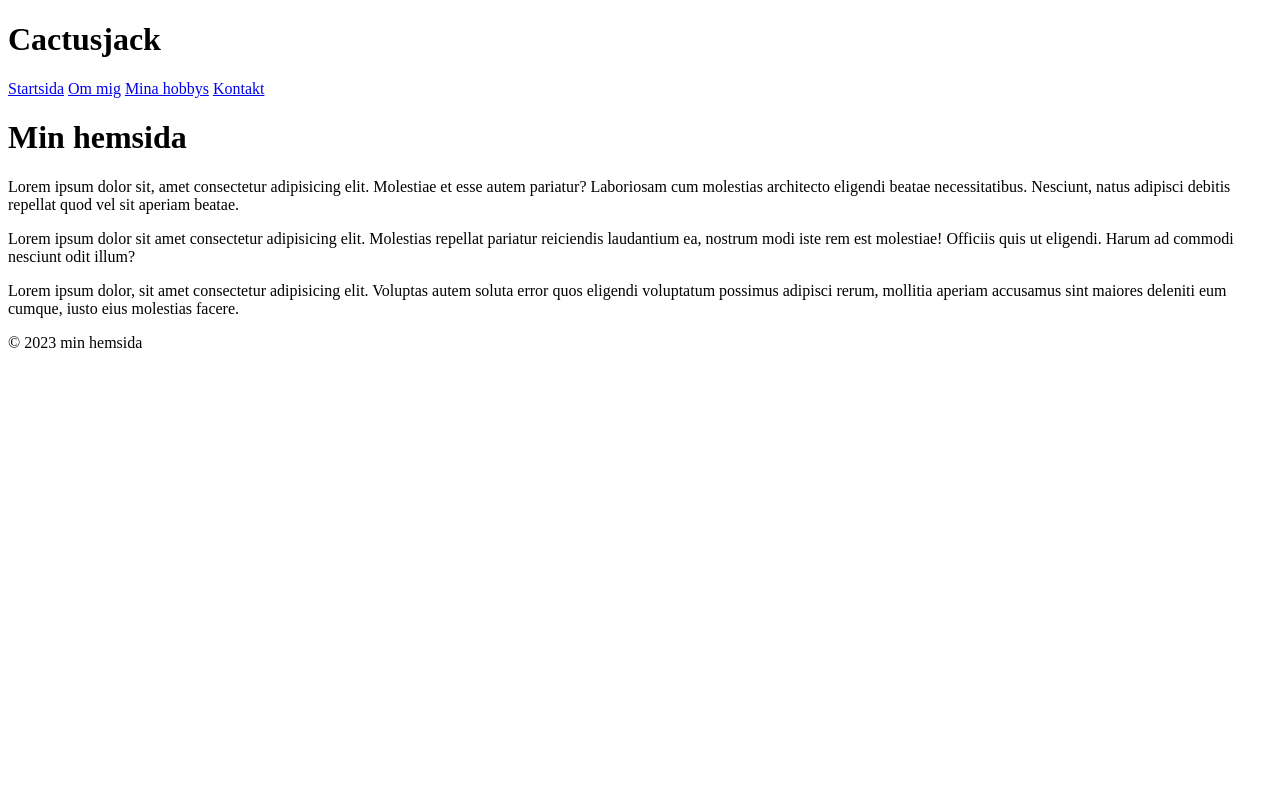
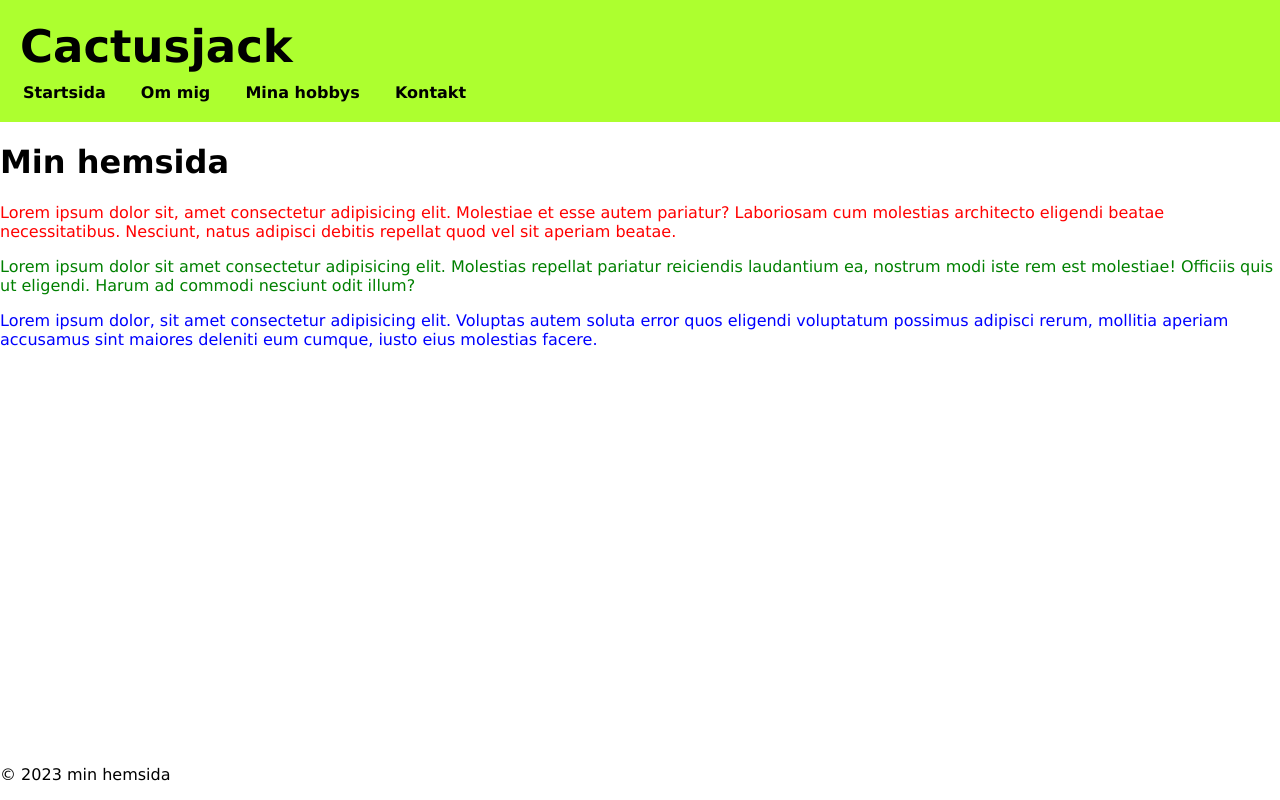
Before and after one commit to 4yourztruly/HTMLCSS, a plain HTML site: page index.html in a window 1280 px wide. Drawn offline with Linux system fonts and the light colour scheme.

Commit message:
Hemsida v1.02

```diff
--- a/index.html
+++ b/index.html
@@ -13,11 +13,12 @@
 <body>
         <header>
             <h1>Cactusjack</h1>
+            <nav>
             <a class="active" href="index.html">Startsida</a>
             <a href="about.html">Om mig</a>
             <a href="hobbys.html">Mina hobbys</a>
             <a href="contact.html">Kontakt</a>
-
+            </nav>
         </header>
 
         <main>
--- a/style.css
+++ b/style.css
@@ -0,0 +1,63 @@
+/* kommentar för CSS */
+/* ta bort extra utrymme i body */
+body {
+
+    margin: 0;
+
+}
+
+main {
+    flex: 1;
+
+}
+
+body {
+        display: flex;
+        min-height: 100vh;
+        flex-direction: column;
+        font-family:Verdana;
+
+}
+
+.my-class {
+
+    color:green;
+}
+
+#my-id {
+        color: red;
+
+}
+
+.two.classes {
+
+    color: blue;
+}
+
+header {
+
+    background-color:greenyellow;
+    padding: 20px;
+}
+
+header h1 {
+
+    font-family:Verdana;
+    font-size:45px;
+    margin: 0;
+    margin-bottom:10px;
+}
+
+header nav {
+
+    margin-left:-12px;
+}
+
+header nav a {
+
+        display:inline-block;
+        padding: 0 15px;
+        color:black;
+        text-decoration: none;
+        font-weight: bold;
+}
```
Also changed, not shown: about.html (+2 -1 lines), contact.html (+2 -1 lines), hobbys.html (+2 -1 lines).
